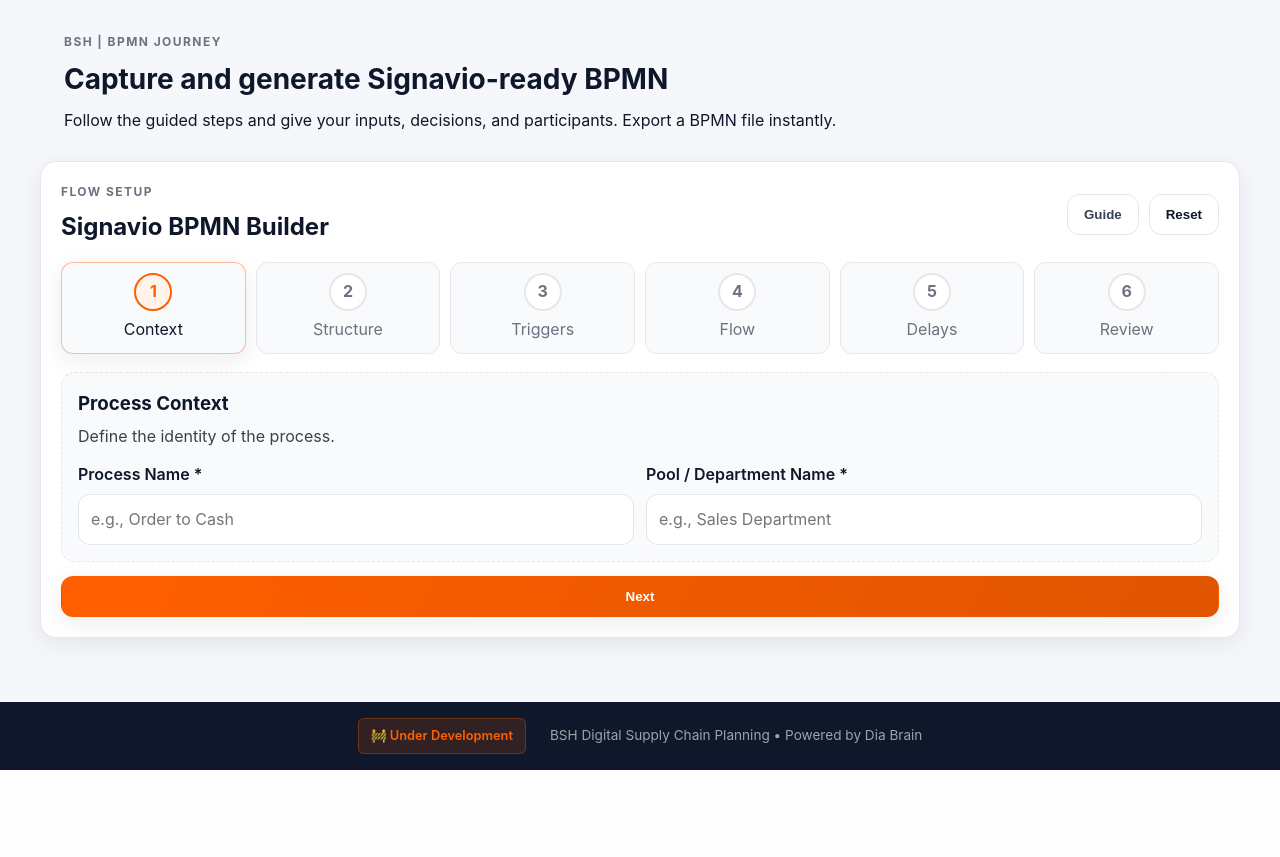
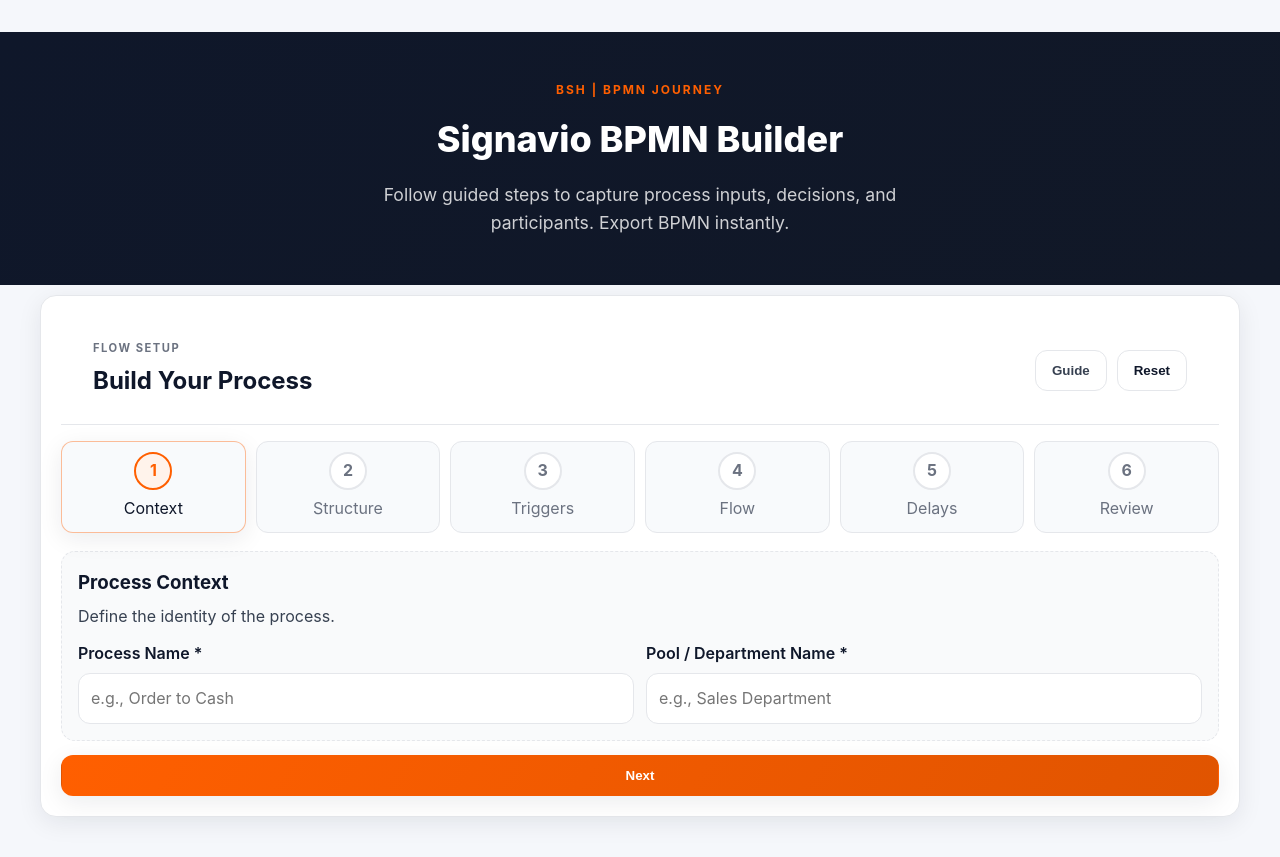
Before and after one commit to dxdelvin/DSCPAIApps, a FastAPI app: page /signavio-bpmn in a window 1280 px wide. Shown: the part 74-931 px from the top of the page. Before the commit the page ends 844 px from the top, so only its background shows below. Run offline with FastAPI, Linux system fonts and the light colour scheme; some libraries are stand-ins or nearby versions.

Commit message:
feat: Hero Section Updated

```diff
--- a/app/static/css/common.css
+++ b/app/static/css/common.css
@@ -472,6 +472,65 @@ textarea { resize: vertical; }
     .app-actions .btn { width: 100%; justify-content: center; }
 }
 
+/* Hero Section - Used by BPMN Checker, Signavio, Audit Checker */
+.builder-hero {
+    background: linear-gradient(135deg, var(--navy-900) 0%, var(--navy-800) 100%);
+    color: white;
+    padding: 3rem 2rem;
+    text-align: center;
+}
+
+.builder-hero .eyebrow {
+    text-transform: uppercase;
+    font-size: 0.75rem;
+    letter-spacing: 2px;
+    color: var(--brand-orange);
+    margin-bottom: 0.75rem;
+}
+
+.builder-hero h1 {
+    font-size: 2.25rem;
+    font-weight: 800;
+    margin: 0 0 0.75rem;
+}
+
+.builder-hero .lede {
+    font-size: 1.1rem;
+    color: rgba(255, 255, 255, 0.8);
+    max-width: 600px;
+    margin: 0 auto;
+}
+
+/* Builder Head - Used by all builder-style pages */
+.builder-head {
+    display: flex;
+    justify-content: space-between;
+    align-items: center;
+    padding: 1.5rem 2rem;
+    background: white;
+    border-bottom: 1px solid var(--border);
+}
+
+.builder-head > div:first-child .eyebrow {
+    text-transform: uppercase;
+    font-size: 0.7rem;
+    letter-spacing: 1.5px;
+    color: var(--slate-500);
+    margin-bottom: 0.25rem;
+}
+
+.builder-title {
+    font-size: 1.5rem;
+    font-weight: 700;
+    color: var(--navy-900);
+    margin: 0;
+}
+
+.builder-actions {
+    display: flex;
+    gap: 0.75rem;
+}
+
 /* Site Footer */
 .site-footer {
     background: var(--navy-900);
--- a/app/static/css/signavio_bpmn.css
+++ b/app/static/css/signavio_bpmn.css
@@ -1,19 +1,4 @@
 /* Signavio BPMN page styling aligned to common palette */
-
-.builder-hero {
-    max-width: 1200px;
-    margin: 0 auto 18px;
-    padding: 0 24px;
-    display: flex;
-    justify-content: space-between;
-    align-items: flex-start;
-    gap: 14px;
-}
-
-.builder-hero h1 { font-size: 28px; margin-bottom: 6px; }
-.builder-hero .lede { max-width: 780px; }
-
-.builder-hero .hero-pill { align-self: center; }
 
 .signavio-container { padding: 10px 0 0; }
 
--- a/app/templates/base.html
+++ b/app/templates/base.html
@@ -38,21 +38,21 @@
             <div class="changelog-section">
                 <h3 class="changelog-date">Jan 19th, 2026: <span class="badge-new">NEW</span></h3>
                 <ul class="changelog-list">
-                        <li>BPMN Diagram Checker Mode is Live!</li>
+                    <li>BPMN Diagram Checker launched with Problem/Solution findings and PDF+image support.</li>
+                    <li>Results panel simplified to show direct actionable guidance.</li>
                 </ul>
             </div>
             <div class="changelog-section">
-                    <h3 class="changelog-date">Jan 17th, 2026: <span class="badge-new">Old</span></h3>
+                <h3 class="changelog-date">Jan 17th, 2026:</h3>
                 <ul class="changelog-list">
-                        <li>Audit Checker is Functional</li>
-                        <li>Signavio BPMN Generator is Functional</li>
+                    <li>Audit Checker fully functional with PDF validation.</li>
+                    <li>Signavio BPMN Generator ready for end-to-end BPMN export.</li>
                 </ul>
             </div>
             <div class="changelog-section">
-                    <h3 class="changelog-date">Jan 11th, 2026: </h3>
+                <h3 class="changelog-date">Jan 11th, 2026:</h3>
                 <ul class="changelog-list">
-                        <li>AI Audit Check UI Released (Not Functional)</li>
-                        <li>Signavio BPMN Generator UI Released (Not Functional)</li>
+                    <li>Initial UIs for Audit Check and Signavio BPMN Generator shipped (non-functional beta).</li>
                 </ul>
             </div>
             </div>
--- a/app/templates/bpmn_checker.html
+++ b/app/templates/bpmn_checker.html
@@ -180,7 +180,7 @@
         <div class="modal-body">
             <div class="guide-section">
                 <h4>📤 Upload Your Diagram</h4>
-                <p>Upload your BPMN diagram as a PDF or image (JPG, PNG) from tools like Signavio, Camunda, or Lucidchart. Make sure the diagram is clearly visible and not cropped.</p>
+                <p>Upload your BPMN diagram as a PDF or image (JPG, PNG) from tools like Signavio, BPMN.io, or Lucidchart. Make sure the diagram is clearly visible and not cropped.</p>
             </div>
             <div class="guide-section">
                 <h4>🔍 What Gets Checked</h4>
--- a/app/templates/index.html
+++ b/app/templates/index.html
@@ -8,7 +8,7 @@
 <div class="page-header">
     <p class="eyebrow">Powered by Dia Brain</p>
     <h1>Get Started with DSCP AI Applications</h1>
-    <button class="btn btn-ghost send-feedback" onclick="window.location.href='mailto:dsd9di@bosch.com'">Send Feedback</button>
+    <button class="btn btn-ghost send-feedback" onclick="window.location.href='mailto:dsd9di@bosch.com?subject=DSCP%20AI%20App%20Feedback'">Send Feedback</button>
 </div>
 
 <section class="apps" id="apps">
--- a/app/templates/signavio_bpmn.html
+++ b/app/templates/signavio_bpmn.html
@@ -13,8 +13,8 @@
 <section class="builder-hero">
     <div>
         <p class="eyebrow">BSH | BPMN Journey</p>
-        <h1>Capture and generate Signavio-ready BPMN</h1>
-        <p class="lede">Follow the guided steps and give your inputs, decisions, and participants. Export a BPMN file instantly.</p>
+        <h1>Signavio BPMN Builder</h1>
+        <p class="lede">Follow guided steps to capture process inputs, decisions, and participants. Export BPMN instantly.</p>
     </div>
 </section>
 
@@ -23,7 +23,7 @@
         <div class="builder-head">
             <div>
                 <p class="eyebrow">Flow setup</p>
-                <h2 class="builder-title">Signavio BPMN Builder</h2>
+                <h2 class="builder-title">Build Your Process</h2>
             </div>
             <div class="builder-actions">
                 <button class="btn btn-ghost" type="button" id="infoBtn">Guide</button>
```
Also changed, not shown: app/static/css/bpmn_checker.css (+0 -59 lines), app/templates/audit_check.html (+16 -2 lines). Lines whose indentation alone changed are shown as unchanged.
